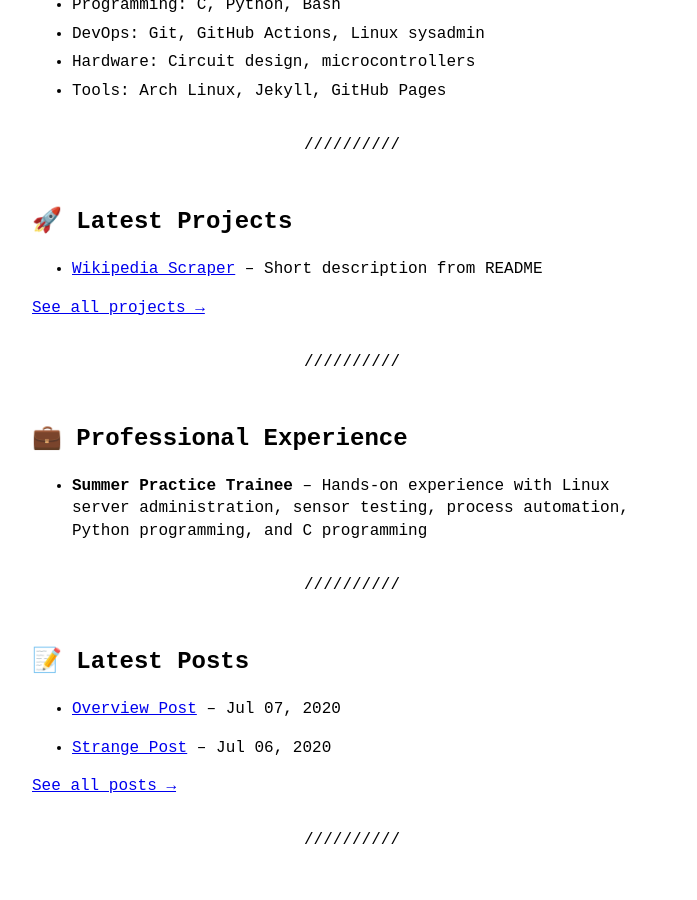
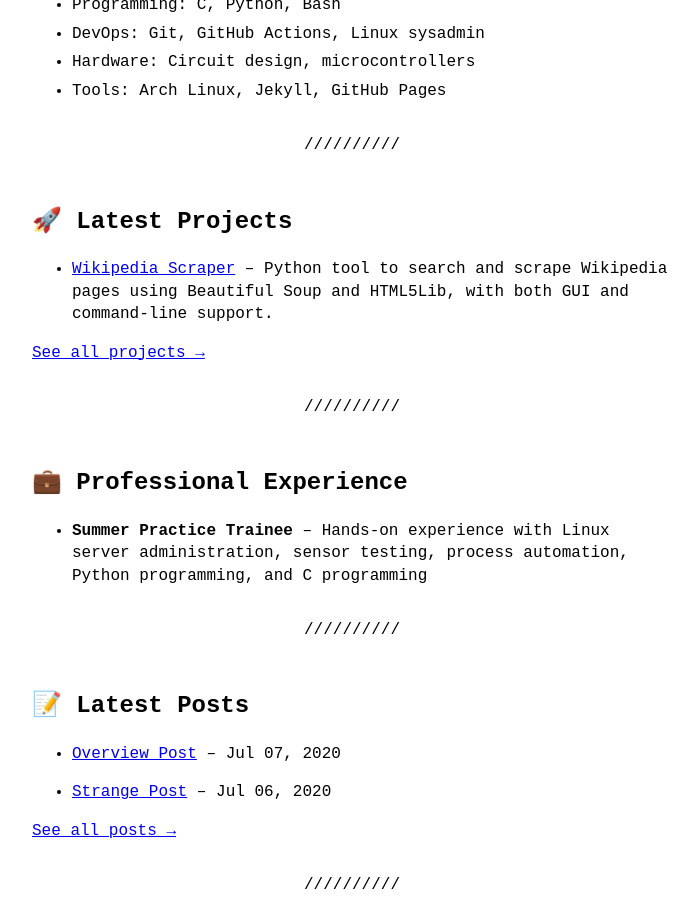
Before and after one commit to Bogdan54/bogdan54.github.io, a Jekyll site: the page built from index.md, in a window 1280 px wide and 900 px high, scrolled down 780 px. Shown: the whole window, without its empty margins (288-985 px from the left). Built offline with Jekyll 4.4.1, drawn with Linux system fonts in a browser that asks for light colours.

Commit message:
Update projects.yml

```diff
--- a/_data/projects.yml
+++ b/_data/projects.yml
@@ -1,3 +1,3 @@
 - name: Wikipedia Scraper
   url: https://github.com/Bogdan54/Scrape-Wikipedia-in-Python-and-Beautiful-Soup-and-HTML5Lib
-  description: Short description from README
+  description: Python tool to search and scrape Wikipedia pages using Beautiful Soup and HTML5Lib, with both GUI and command-line support.
```
